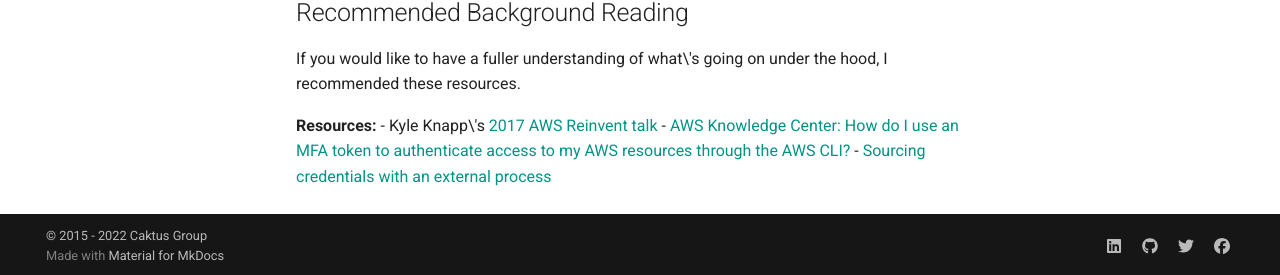
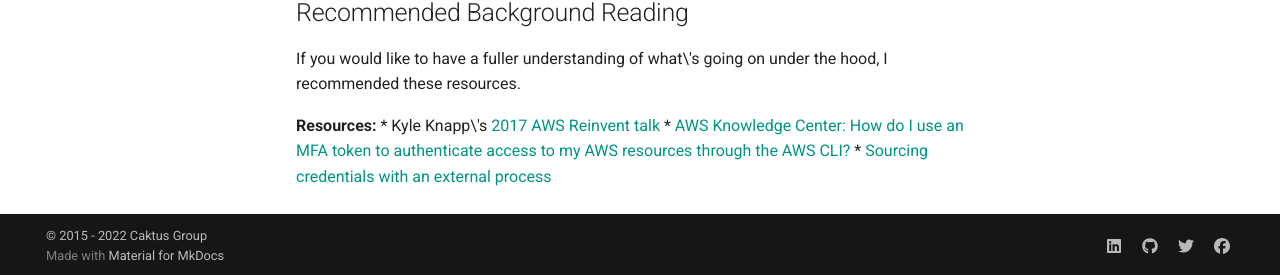
Before and after one commit to caktus/guidebook, an MkDocs documentation site: the page built from docs/developer-onboarding/aws-vault.md, in a window 1280 px wide and 900 px high, scrolled down 2082 px. Shown: the part 622-897 px from the top of the window. Built offline with MkDocs 1.6.1 and Material for MkDocs 9.7.7, drawn with Linux system fonts in a browser that asks for light colours; comment, search, counter and statistics services are not loaded.

Commit message:
fix list

```diff
--- a/docs/developer-onboarding/aws-vault.md
+++ b/docs/developer-onboarding/aws-vault.md
@@ -139,9 +139,8 @@
 under the hood, I recommended these resources.
 
 **Resources:**
-- Kyle Knapp\'s [2017 AWS Reinvent
+* Kyle Knapp\'s [2017 AWS Reinvent
 talk](https://youtu.be/W8IyScUGuGI?t=1251)
-- [AWS Knowledge Center: How do I use an MFA token to authenticate access to my AWS resources through
+* [AWS Knowledge Center: How do I use an MFA token to authenticate access to my AWS resources through
 the AWS CLI?](https://aws.amazon.com/premiumsupport/knowledge-center/authenticate-mfa-cli/)
-- [Sourcing credentials with an external
-process](https://docs.aws.amazon.com/cli/latest/userguide/cli-configure-sourcing-external.html)
+* [Sourcing credentials with an external process](https://docs.aws.amazon.com/cli/latest/userguide/cli-configure-sourcing-external.html)
```
